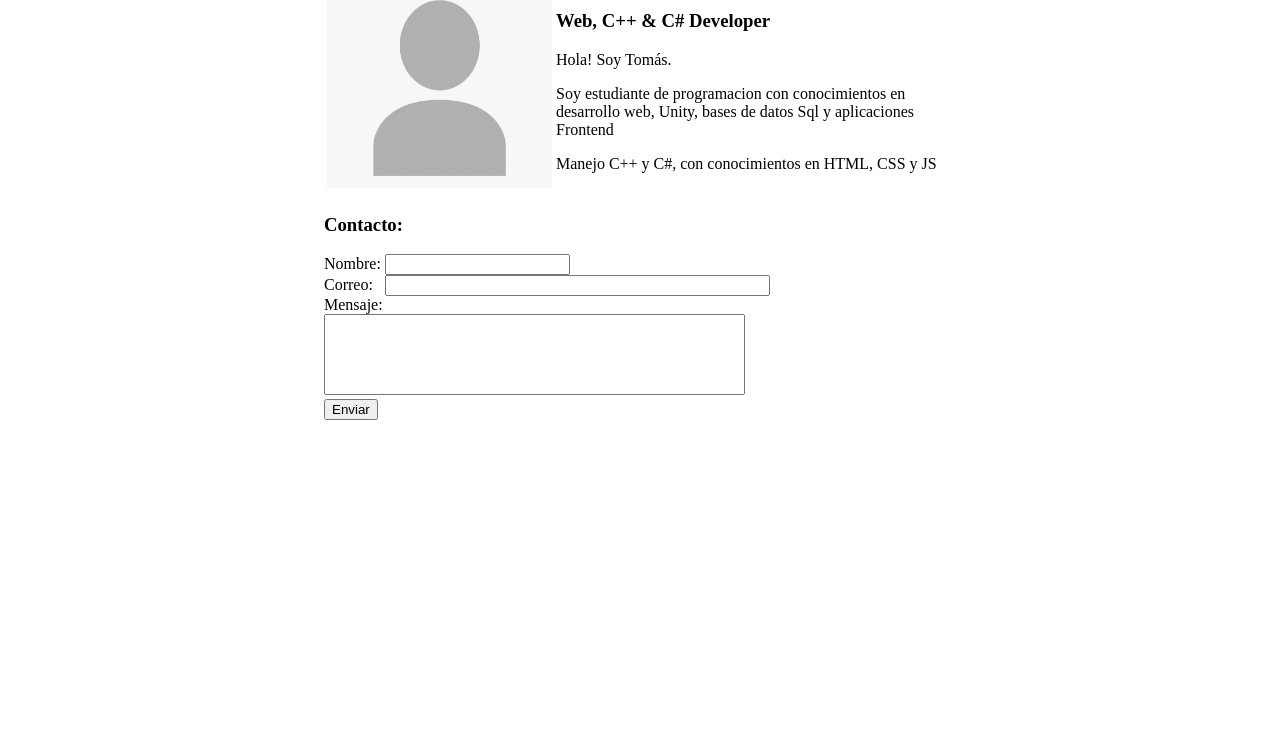
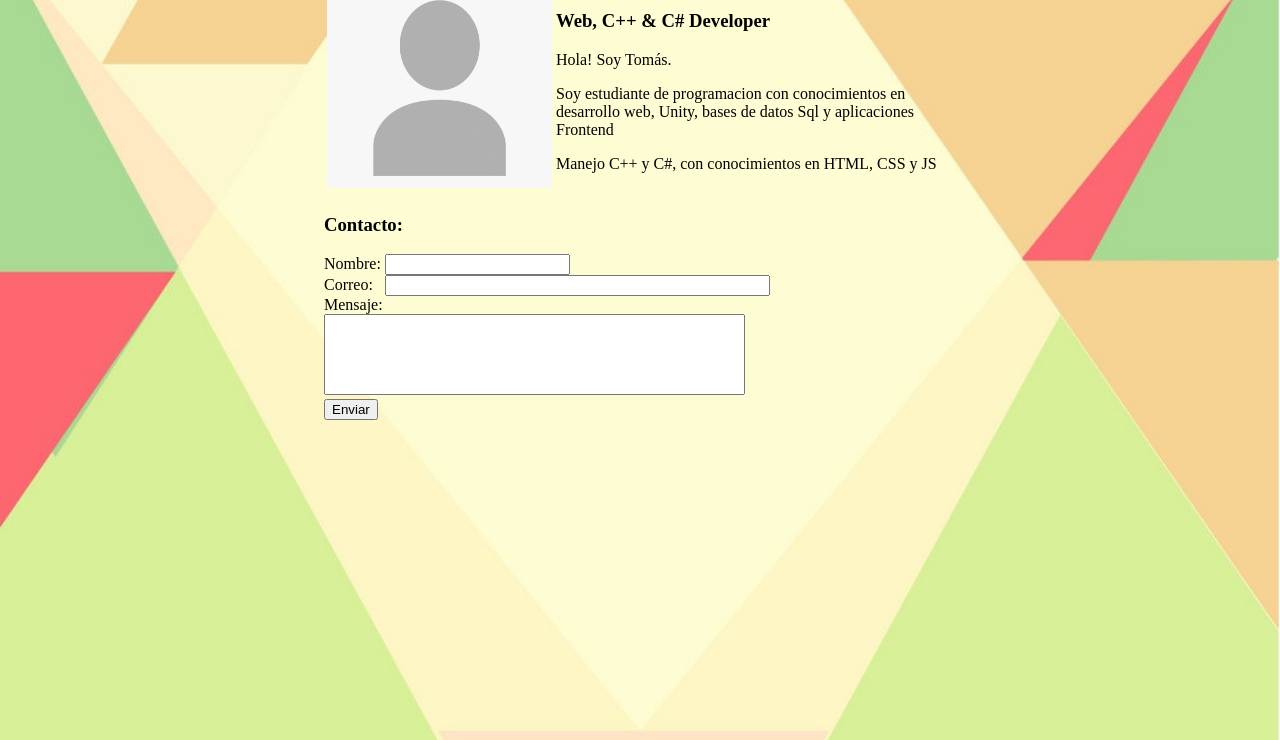
Before and after one commit to tdepamphilis/Portfolio-web, a plain HTML site: page Index.html in a window 1280 px wide. Shown: the part 60-800 px from the top of the page. Drawn offline with Linux system fonts and the light colour scheme.

Commit message:
Index background
new:
- Background0 placeholder image
- Index body image placeholder set

```diff
--- a/css/Style.css
+++ b/css/Style.css
@@ -1,5 +1,8 @@
-body
-{
+body {
+    background-image:url("../images/Background0.jpg");
+    background-repeat:no-repeat;
+    background-size: cover;
+
 }
 .fixedtextbox{
     resize:none;
```
Also changed, not shown: images/Background0.jpg (added).
